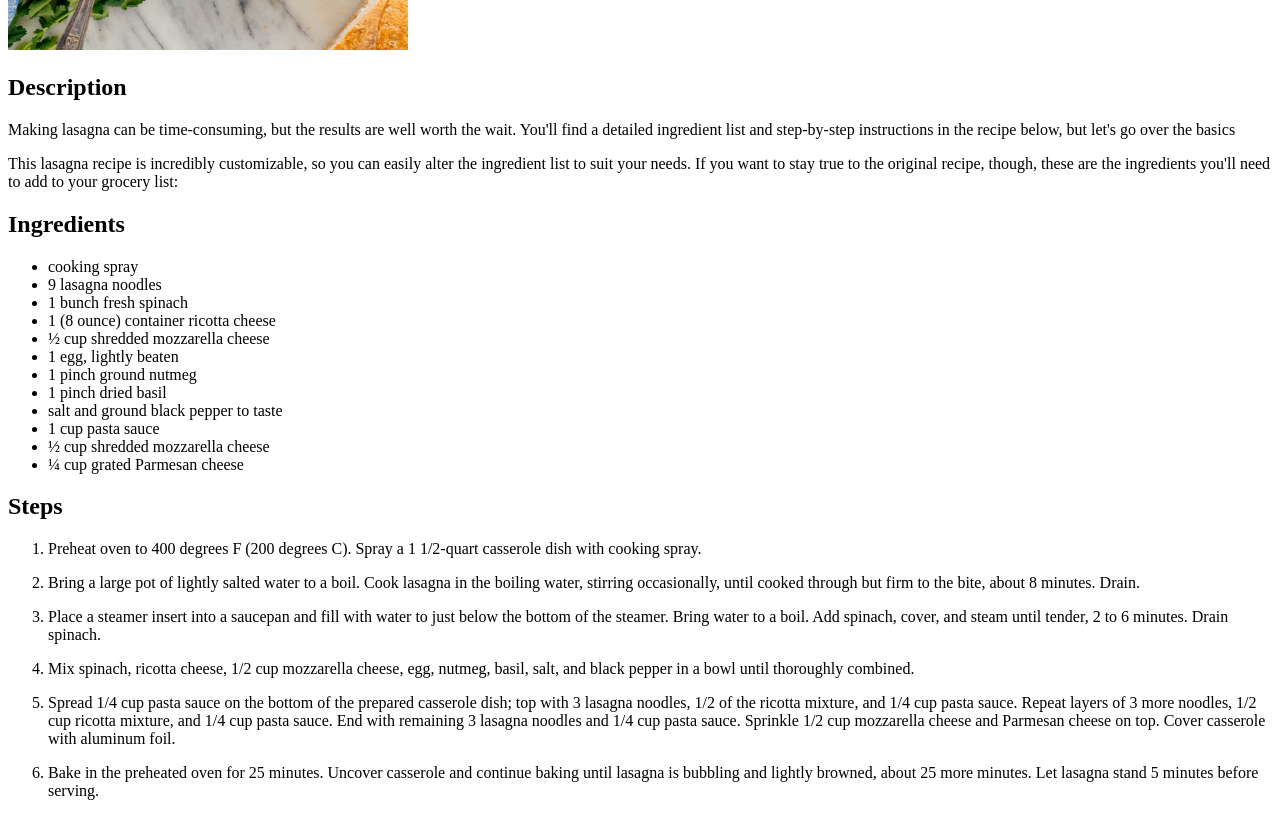
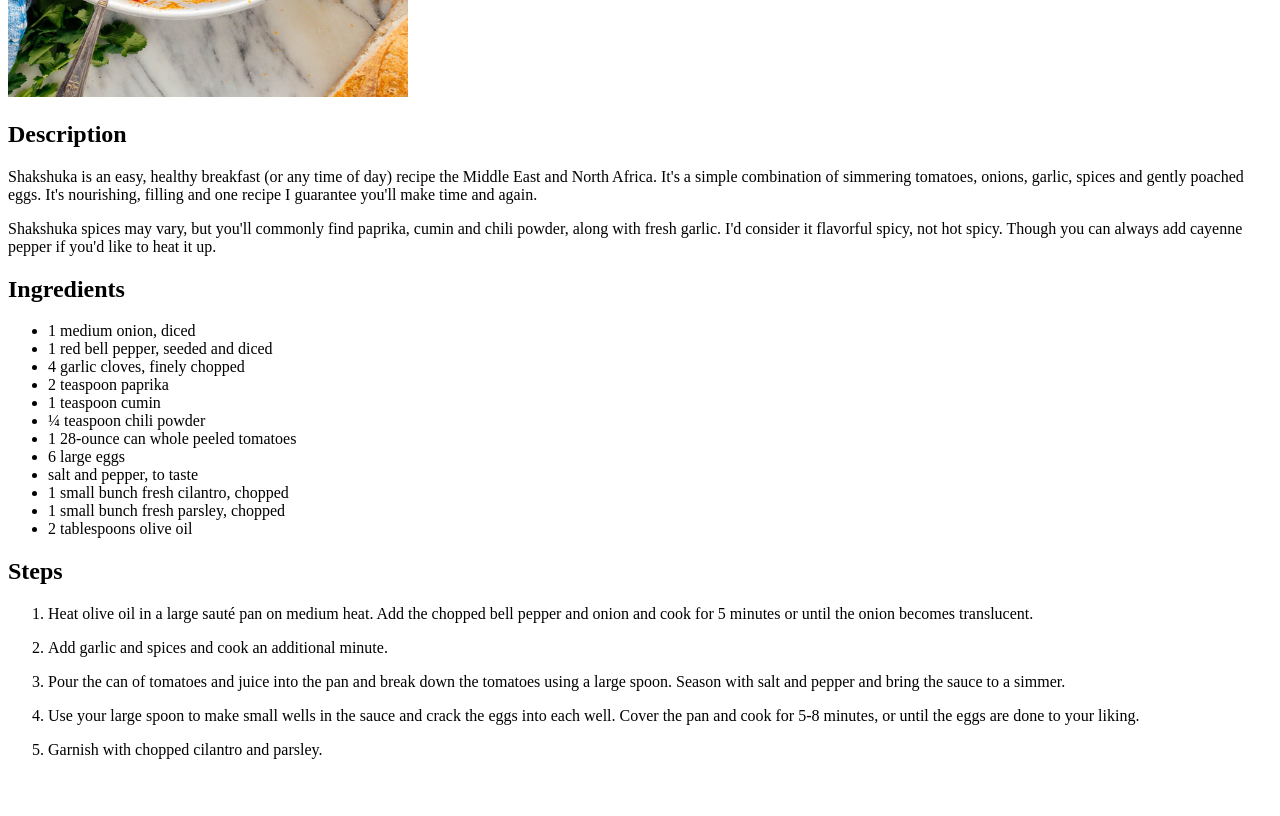
Before and after one commit to TuSmi/odin-recipes, a plain HTML site: page recipes/shakshuka.html in a window 1280 px wide. Shown: the part 580-1396 px from the top of the page. After the commit the page ends 1355 px from the top, so only its background shows below. Drawn offline with Linux system fonts and the light colour scheme.

Commit message:
Add content to recipe pages

```diff
--- a/recipes/shakshuka.html
+++ b/recipes/shakshuka.html
@@ -7,6 +7,8 @@
     </head>
 
     <body>
+        <a href="../index.html"><h2>Home</h2></a>
+
         <h1>Shakshuka</h1>
 
         <img src="../images/shakshuka.jpg" alt="A plate of Shakshuka" width="400" height="550">
@@ -14,44 +16,53 @@
         <h2>Description</h2>
 
         <p>
-            Making lasagna can be time-consuming, but the results are well worth the wait. You'll find a detailed ingredient list and step-by-step instructions in the recipe below, but let's go over the basics
+            Shakshuka is an easy, healthy breakfast (or any time of day) recipe the Middle East and North Africa. It's a simple combination of simmering tomatoes, onions, garlic, spices and gently poached eggs. It's nourishing, filling and one recipe I guarantee you'll make time and again.
         </p>
 
         <p>
-            This lasagna recipe is incredibly customizable, so you can easily alter the ingredient list to suit your needs. If you want to stay true to the original recipe, though, these are the ingredients you'll need to add to your grocery list:
+            Shakshuka spices may vary, but you'll commonly find paprika, cumin and chili powder, along with fresh garlic. I'd consider it flavorful spicy, not hot spicy. Though you can always add cayenne pepper if you'd like to heat it up.
         </p>
 
         <h2>Ingredients</h2>
 
         <ul>
-            <li>cooking spray</li>
-            <li>9 lasagna noodles</li>
-            <li>1 bunch fresh spinach</li>
-            <li>1 (8 ounce) container ricotta cheese</li>
-            <li>½ cup shredded mozzarella cheese</li>
-            <li>1 egg, lightly beaten</li>
-            <li>1 pinch ground nutmeg</li>
-            <li>1 pinch dried basil</li>
-            <li>salt and ground black pepper to taste</li>
-            <li>1 cup pasta sauce</li>
-            <li>½ cup shredded mozzarella cheese</li>
-            <li>¼ cup grated Parmesan cheese</li>
+            <li>1 medium onion, diced</li>
+            <li>1 red bell pepper, seeded and diced</li>
+            <li>4 garlic cloves, finely chopped</li>
+            <li>2 teaspoon paprika</li>
+            <li>1 teaspoon cumin</li>
+            <li>¼ teaspoon chili powder</li>
+            <li>1 28-ounce can whole peeled tomatoes</li>
+            <li>6 large eggs</li>
+            <li>salt and pepper, to taste</li>
+            <li>1 small bunch fresh cilantro, chopped</li>
+            <li>1 small bunch fresh parsley, chopped</li>
+            <li>2 tablespoons olive oil</li>
         </ul>
 
         <h2>Steps</h2>
 
         <ol>
-            <li><p>Preheat oven to 400 degrees F (200 degrees C). Spray a 1 1/2-quart casserole dish with cooking spray.</p></li>
+            <li>
+                <p>Heat olive oil in a large sauté pan on medium heat. Add the chopped bell pepper and onion and cook for 5 minutes or until the onion becomes translucent.</p>
+            </li>
 
-            <li><p>Bring a large pot of lightly salted water to a boil. Cook lasagna in the boiling water, stirring occasionally, until cooked through but firm to the bite, about 8 minutes. Drain.</p></li>
+            <li>
+                <p>Add garlic and spices and cook an additional minute.</p>
+            </li>
 
-            <li><p>Place a steamer insert into a saucepan and fill with water to just below the bottom of the steamer. Bring water to a boil. Add spinach, cover, and steam until tender, 2 to 6 minutes. Drain spinach.</p></li>
+            <li>
+                <p>Pour the can of tomatoes and juice into the pan and break down the tomatoes using a large spoon. Season with salt and pepper and bring the sauce to a simmer.</p>
+            </li>
 
-            <li><p>Mix spinach, ricotta cheese, 1/2 cup mozzarella cheese, egg, nutmeg, basil, salt, and black pepper in a bowl until thoroughly combined.</p></li>
+            <li>
+                <p>Use your large spoon to make small wells in the sauce and crack the eggs into each well. Cover the pan and cook for 5-8 minutes, or until the eggs are done to your liking.</p>
+            </li>
 
-            <li><p>Spread 1/4 cup pasta sauce on the bottom of the prepared casserole dish; top with 3 lasagna noodles, 1/2 of the ricotta mixture, and 1/4 cup pasta sauce. Repeat layers of 3 more noodles, 1/2 cup ricotta mixture, and 1/4 cup pasta sauce. End with remaining 3 lasagna noodles and 1/4 cup pasta sauce. Sprinkle 1/2 cup mozzarella cheese and Parmesan cheese on top. Cover casserole with aluminum foil.</p></li>
+            <li>
+                <p>Garnish with chopped cilantro and parsley.</p>
+            </li>
+        </ol>
 
-            <li><p>Bake in the preheated oven for 25 minutes. Uncover casserole and continue baking until lasagna is bubbling and lightly browned, about 25 more minutes. Let lasagna stand 5 minutes before serving.</p></li>
-        </ol>
     </body>
 </html>
```
Also changed, not shown: recipes/lasagna.html (+32 -6 lines), recipes/mac-cheese.html (+27 -8 lines).
